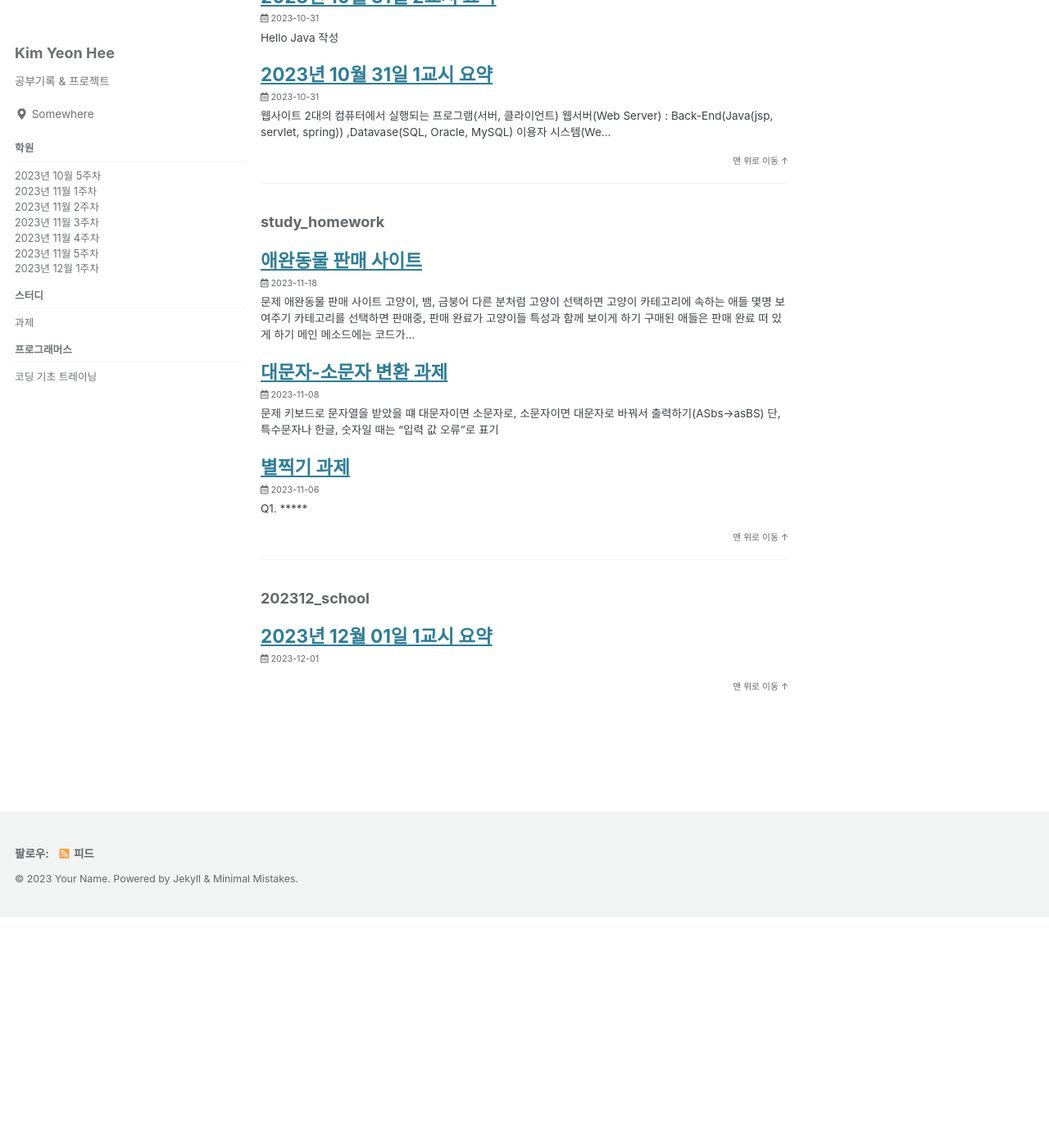
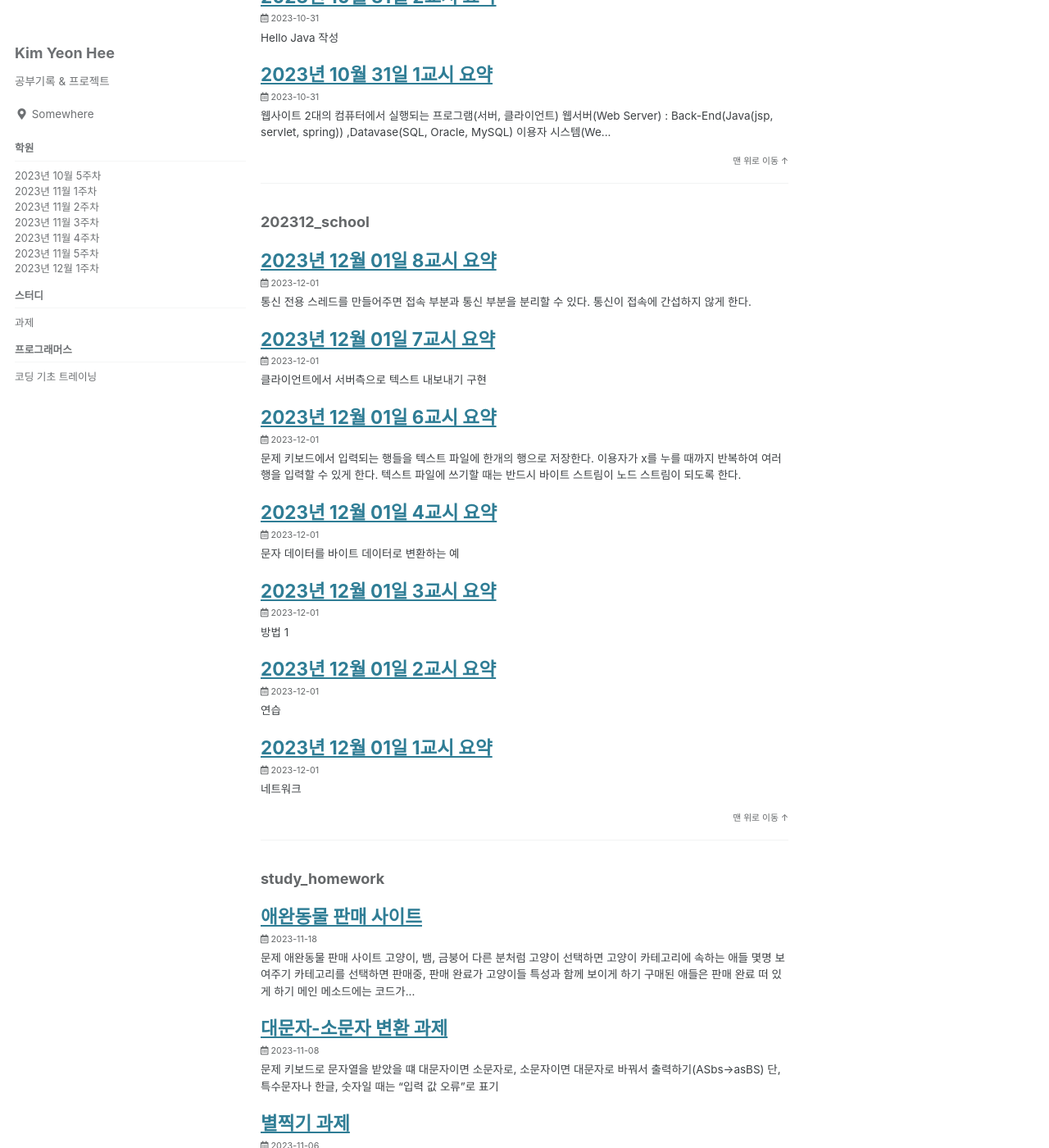
Before and after one commit to YonY-K/YonY-K.github.io, a Jekyll site: the page built from _pages/tag-archive.md, in a window 1280 px wide and 1400 px high, scrolled down 16217 px. Shown: the whole window at 82% size. Built offline with Jekyll 4.4.1, drawn with Linux system fonts in a browser that asks for light colours; cached includes are drawn as plain includes; before the commit the page ends 17335 px from its top, so only the background shows below that; some of the changed text lies outside the part shown.

Commit message:
posts update

````diff
--- a/school/school_202312week1/_posts/2023-12-01/2023-12-01-20231201_1period.md
+++ b/school/school_202312week1/_posts/2023-12-01/2023-12-01-20231201_1period.md
@@ -2,3 +2,85 @@
 title: "2023년 12월 01일 1교시 요약"
 tag: 202312_school
 ---
+
+### 네트워크
+
+- 웹 서버(컴퓨터)
+  - 네이버, 각종 사이트 등등
+- 웹 브라우저(컴퓨터)
+  - 크롬, 사파리, 파이어폭스 등등
+
+<br>
+
+- 웹 브라우저에서 웹 서버로 **요청(Request)** 하고 웹 서버가 웹 브라우저로 **응답(Response)** 한다.
+
+- 요청하는 컴퓨터를 **클라이언트(Client)** 응답하는 컴퓨터를 **서버(Server)** 라고 한다.
+
+- 서버와 브라우저 사이에는 통신 방법에 대한 약속, 통신규약이 정해져있다. 이를 **프로토콜(Protocol)** 이라고 한다.
+- 웹 서버와 웹 브라우저 사이에는 **HTTP** 라는 이름의 **통신규약**이 있다.
+- HTTP는 인터넷 상의 기본 프로토콜인 **TCP/IP** 라는 상위 프로토콜을 응용하여 만들어진 통신규약이다.
+- 자바에서는 컴퓨터 사이의 데이터를 주고 받을 때도 **스트림(Stream)** 이 사용된다.
+
+- 각 컴퓨터마다 고유한 주소를 가지고 있는데 그를 **IP주소** 라고 한다.
+- IP주소로 컴퓨터를 찾아갈 수는 있지만 IP주소만으로는 그 컴퓨터가 가진 수 많은 프로그램 중에 원하는 프로그램을 콕 집어 찾아가기는 어렵다.
+- 그래서 각 프로그램마다 **포트(Port)번호** 가 있다.
+- IP주소로 컴퓨터를 찾고 또 그 안에서 포트번호를 이용해 프로그램을 찾는 방식이다.
+- 사실 통신은 각 컴퓨터 끼리가 아니라 각 컴퓨터 가지고 있는 프로세스들이 통신하는 것이다.
+
+- TCP/IP 를 이용한 소통을 코드로 구현해야 통신이 가능한데 자바의 기본 라이브러리에 이를 위한 코드가 이미 클래스로 만들어져 있다.
+- 이때 사용되는 클래스를 **Soket 클래스** 라고 한다.
+
+- 통신에서 데이터는 기본적으로 **Binary** 형태로 오고간다.
+- Binary는 byte 스트림인 **input,output 스트림**으로 다뤄진다.
+
+
+<br>
+
+- Byte Stream
+    -
+- 하나의 바이트로 만들어진 데이터와 두개의 바이트로 만들어진 데이터(문자) 구분이 되어 다뤄져야한다.
+- 통신에서는 하나의 바이트로 만들어진 데이터가 주로 다뤄진다.
+
+- 문자스트림(Character Stream) : Reader, Writer, FileReader, FileWriter, BufferedReader, PrintWriter 등등
+- Byte Stream : InputStrema, OutputStream
+- 채팅 메시지(문자) -> 바이트 스트림 -> 문자로 수신
+- 문자를 보내지만 네트워크에서는 바이트로 변환되어 다른 컴퓨터가 받을 때는 다시 문자가 되어야한다.
+- 문자와 바이트가 혼재되어있는데 이를 위한 전용 스트림이 아래와 같다.
+- OutputStreamWriter, InputStreamReader
+- **OutputStreamWriter** : 문자 데이터를 네트워크로 전송하기 위해 바이트 데이터로 변환
+- **InputStreamReader** : 네트워크를 통해서 전달된 바이트 데이터를 문자로 변환
+
+<br>
+
+
+### 연습
+이미지 파일 복사 <br>
+이미지 파일을 로드 : FileInputStream <br>
+
+#### 메인
+
+```java
+public static void main(String[] args) {
+
+    try {
+        FileInputStream fin = new FileInputStream("D:/test/cat.jpg");
+        int data = fin.read();
+        System.out.println(data);
+        fin.close();
+        System.out.println("이미지 파일 읽기 완료");
+    } catch (Exception e) {
+        e.printStackTrace();
+    }
+}
+```
+
+#### 결과값
+
+```java
+255
+이미지 파일 읽기 완료
+```
+
+<br>
+
+- 한 바이트로 표현할 수 있는 수까지만 나온다.
--- /dev/null
+++ b/school/school_202312week1/_posts/2023-12-01/2023-12-01-20231201_2period.md
@@ -0,0 +1,97 @@
+---
+title: "2023년 12월 01일 2교시 요약"
+tag: 202312_school
+---
+
+### 연습
+
+FileInputStream 대신 FileReader 사용
+
+#### 메인
+
+```java
+public static void main(String[] args) {
+
+		try {
+			FileReader fin = new FileReader("D:/test/cat.jpg");
+			int data = fin.read(); //한개의 글자를 읽어오라
+			System.out.println(data);
+			fin.close();
+			System.out.println("이미지 파일 읽기 완료");
+		} catch (Exception e) {
+			e.printStackTrace();
+		}
+	}
+```
+
+#### 결과값
+
+```java
+65533
+이미지 파일 읽기 완료
+```
+
+FileReader는 2바이트를 한번에 읽어서 문자로 표현하기 때문에 숫자가 크다.
+
+### 문제
+이미지 데이터 전체를 검사하여 최고의 수와 최저의 수를 찾아서 화면에 표시해보세요.
+
+#### 메인
+
+```java
+public static void main(String[] args) {
+
+    try {
+        FileInputStream fin = new FileInputStream("D:/test/cat.jpg");
+        int min = Integer.MAX_VALUE;
+        int max = Integer.MIN_VALUE;
+        int data = 0;
+        while((data = fin.read())!=-1) {
+            if(data<min) min = data;
+            if(data>max) max = data;
+        }
+        System.out.printf("최소값: %d, 최대값: %d \n", min, max);
+        fin.close();
+        System.out.println("이미지 파일 읽기 완료");
+    } catch (Exception e) {
+        e.printStackTrace();
+    }
+}
+```
+
+#### 결과값
+
+```java
+최소값: 0, 최대값: 255
+이미지 파일 읽기 완료
+```
+
+- read() 메소드는 한개의 바이트(8비트)를 정수로 변환하여 리턴한다.
+- 이렇게 해줘야하는 이유는 마지막으로 받아오는 <추가하기>
+
+#### 연습
+
+텍스트를 바이트 스트림으로 다루는 경우
+
+```java
+try {
+    FileInputStream fin = new FileInputStream("D:/test/inventory.txt");
+    int data = 0;
+    while ((data = fin.read()) != -1) {
+        System.out.println(data);
+    }
+} catch (Exception e) {
+    e.printStackTrace();
+}
+```
+
+```java
+49
+124
+106
+97
+118
+97
+```
+
+- 문자 데이터를 얻어오는데 바이트 스트림이기 때문에 문자로 만들어주지 못한다.
--- /dev/null
+++ b/school/school_202312week1/_posts/2023-12-01/2023-12-01-20231201_3period.md
@@ -0,0 +1,124 @@
+---
+title: "2023년 12월 01일 3교시 요약"
+tag: 202312_school
+---
+
+### 방법 1
+
+바이트 스트림으로 텍스트 데이터를 읽어와서 축적한 다음에 모든 바이트 데이터들을 문자로 변환하는 예 <br>
+바이트 배열로 데이터를 입력 받아서 마찬가지로 바이트 배열로 데이터를 출력한다. <br>
+바이트 배열을 축적하는 기능을 가진 ByteArrayOutputStream 스트림을 이용해 바이트 배열을 바이트 저장소에 저장해놓는다. <br>
+그리고 저장된 바이트들을 바이트 배열로 바꾼 후 또 문자열로 바꾼 후 출력하면 된다.
+
+#### 메인
+
+```java
+try {
+    FileInputStream fin = new FileInputStream("D:/test/inventory.txt");
+    ByteArrayOutputStream bout = new ByteArrayOutputStream();
+
+    byte[] buf = new byte[1024];
+    while (true) {
+        //바이트 배열에 데이터 저장
+        int cnt = fin.read(buf,0,buf.length);
+        if(cnt==-1)break;
+        //바이트 배열을 스트림으로 바이트 저장소에 저장
+        bout.write(buf, 0, cnt);
+    }
+    //바이트 저장소에서 바이트 배열을 받아온다
+    byte[] data = bout.toByteArray();
+    //바이트 배열을 문자열로 만들어준다
+    String str = new String(data);
+    System.out.println(str);
+} catch (Exception e) {
+    e.printStackTrace();
+}
+```
+
+#### 결과값
+
+```java
+1|java fundamentals|30000|smith|sample|15
+2|jsp complete|27000|savitch|pearson|23
+3|javascript help|3200|scott|이한미디어|30
+4|python ML|28000|wiley|hanbit|20
+5|AI Apps|43000|herbert|donga|13
+```
+
+<br>
+
+### 방법 2
+
+바이트 데이터를 문자 데이터로 변환해주는 스트림을 사용하는 예
+
+```java
+try {
+    FileInputStream fin = new FileInputStream("D:/test/inventory.txt");
+    InputStreamReader irs = new InputStreamReader(fin);
+    for(int i=0;i<10;i++) {
+        int data = irs.read();
+        System.out.print(String.valueOf((char)data));
+    }
+}catch (Exception e) {
+    e.printStackTrace();
+}
+```
+
+```java
+1|java fun
+```
+
+```java
+try {
+    FileInputStream fin = new FileInputStream("D:/test/inventory.txt");
+    InputStreamReader irs = new InputStreamReader(fin);
+    for(int i=0;i<10;i++) {
+        int data = irs.read();
+        char ch = (char)data;
+        System.out.print(ch);
+    }
+}catch (Exception e) {
+    e.printStackTrace();
+}
+```
+
+```java
+1|java fun
+```
+
+- 여전히 read()가 int 값을 리턴하므로 문자를 출력하기 위해서는 int를 문자로 바꿔주는 작업이 필요하다.
+
+<br>
+
+### 방법 3
+
+바이트 데이터를 읽어서 한 행씩 텍스트를 읽어오는 예<br>
+한 문자씩 읽어서 한 행을 만들어주는 필터스트림 적용
+
+```java
+try {
+    //한 바이트 단위로 읽어옴
+    FileInputStream fin = new FileInputStream("D:/test/inventory.txt");
+    //한 문자단위로 읽어옴
+    InputStreamReader irs = new InputStreamReader(fin);
+    //한 문자씩 읽어옴
+    BufferedReader br = new BufferedReader(irs);
+    String line = null;
+    while((line = br.readLine())!=null) {
+        System.out.println(line);
+    }
+}catch (Exception e) {
+    e.printStackTrace();
+}
+```
+
+```java
+1|java fundamentals|30000|smith|sample|15
+2|jsp complete|27000|savitch|pearson|23
+3|javascript help|3200|scott|이한미디어|30
+4|python ML|28000|wiley|hanbit|20
+5|AI Apps|43000|herbert|donga|13
+```
+- FileInputStream : 텍스트를 바이트 데이터로 변환
+- InputStreamReader : 바이트 데이터를 문자 데이터로 변환
+- BufferedReader : 한 문자씩 읽어서 한 행을 만들어줌
--- /dev/null
+++ b/school/school_202312week1/_posts/2023-12-01/2023-12-01-20231201_4period.md
@@ -0,0 +1,55 @@
+---
+title: "2023년 12월 01일 4교시 요약"
+tag: 202312_school
+---
+
+문자 데이터를 바이트 데이터로 변환하는 예
+
+```java
+try {
+    FileReader fin = new FileReader("D:/test/inventory.txt");
+    BufferedReader br = new BufferedReader(fin);
+    String line = br.readLine();
+    //텍스트를 바이트 스트림을 통해서 파일에 저장해본다.
+    //파일에 바이트 출력 : FileOutputStream
+    OutputStreamWriter osw = new OutputStreamWriter(
+            new FileOutputStream("D:/test/sample_byte.txt"));
+    PrintWriter pw = new PrintWriter(osw);
+    pw.println(line);
+
+    br.close();
+    pw.close();
+    System.out.println("바이트 스트림으로 텍스트 파일 쓰기");
+} catch (Exception e) {
+    e.printStackTrace();
+}
+```
+
+PrintWriter -> OutputStreamWriter -> FileOutputStream
+- 결국 마지막은 바이트 스트림으로 출력함
+- 그러나 파일에는 제대로 텍스트가 저장되어있다.
+
+<br>
+
+키보드에서 발생하는 바이트 데이터를 문자 스트림으로 읽어서 처리하는 예
+
+- System.in 은 InputStream 타입의 스트림이다.
+- 키보드에서 읽어오는 노드 스트림이므로 여기에 보조 스트림을 연결하여 키보드에서 발생하는 바이트 데이터를 한 행씩 읽어올 수 있다.
+
+```java
+InputStream is = System.in;
+InputStreamReader isr = new InputStreamReader(is);
+BufferedReader br = new BufferedReader(isr);
+
+try {
+    String kbd = br.readLine();
+    System.out.println(kbd);
+} catch (Exception e) {
+    e.printStackTrace();
+}
+```
+
+```java
+//한줄 요약 가능
+BufferedReader br = new BufferedReader(new InputStreamReader(System.in));
+```
--- /dev/null
+++ b/school/school_202312week1/_posts/2023-12-01/2023-12-01-20231201_6period.md
@@ -0,0 +1,74 @@
+---
+title: "2023년 12월 01일 6교시 요약"
+tag: 202312_school
+---
+
+### 문제
+키보드에서 입력되는 행들을 텍스트 파일에 한개의 행으로 저장한다.
+이용자가 x를 누를 때까지 반복하여 여러 행을 입력할 수 있게 한다.
+텍스트 파일에 쓰기할 때는 반드시 바이트 스트림이 노드 스트림이 되도록 한다.
+
+```java
+try {
+    //입력 스트림 생성
+    BufferedReader br = new BufferedReader(new InputStreamReader(System.in));
+    //출력 스트림 생성
+    PrintWriter pw = new PrintWriter(new OutputStreamWriter(
+            new FileOutputStream("D:/test/sample_byte.txt")));
+
+    while(true) {
+        String str=null;
+        if((str=br.readLine()).equals("x")) break;
+        else pw.println(str);
+    }
+    //while문 끝나고 두 스트림 연결끊기
+    br.close();
+    pw.close();
+
+} catch (Exception e) {
+    e.printStackTrace();
+}
+```
+
+<br>
+
+- 네트워크 API 클래스
+  - Socket : 통신용
+  - ServerSocket : 대기용
+    - 서버 만들 때만 필요한 클래스
+    - 24시간 대기하며 이용자가 접속하면 Socket을 만들어 지원함
+
+- 클라이언트가 Socket 으로 서버로 요청을 보내면(IP주소, 포트번호 필수) 서버의 ServerSocket은 대기하고 있다가 Socket 객체를 만들어 통신(입출력 스트림 사용)한다.
+
+#### 서버 프로그램
+
+```java
+try {
+
+    ServerSocket ss = new ServerSocket(1234); // 1024 이후가 권장
+    System.out.println("서버 대기 중...");
+    //클라이언트가 접속하면 Socket 객체가 만들어짐
+    Socket socket = ss.accept(); // 클라이언트의 접속을 무한 대기함
+    System.out.println("클라이언트 접속됨");
+
+} catch (Exception e) {
+    e.printStackTrace();
+}
+System.out.println("프로그램 종료");
+```
+- 클라이언트가 접속할 때까지 대기함
+
+#### 클라이언트 프로그램
+
+```java
+public static void main(String[] args) {
+
+    try {
+        Socket s = new Socket("127.0.0.1",1234);
+        System.out.println("서버에 접속 성공");
+    }catch (Exception e) {
+        e.printStackTrace();
+    }
+    System.out.println("프로그램 종료");
+}
+```
--- /dev/null
+++ b/school/school_202312week1/_posts/2023-12-01/2023-12-01-20231201_7period.md
@@ -0,0 +1,99 @@
+---
+title: "2023년 12월 01일 7교시 요약"
+tag: 202312_school
+---
+
+- 클라이언트에서 서버측으로 텍스트 내보내기 구현
+
+#### 클라이언트
+
+```java
+try {
+    Socket s = new Socket("127.0.0.1",1234);
+    System.out.println("서버에 접속 성공");
+
+    //서버로 메시지 전송
+    PrintWriter pw = new PrintWriter(new OutputStreamWriter(s.getOutputStream()));
+    pw.println("서버로 보내는 메시지");
+
+    System.out.println("클라이언트 -> 서버 전송");
+
+	Thread.sleep(1000);
+
+}catch (Exception e) {
+    e.printStackTrace();
+}
+System.out.println("프로그램 종료");
+}
+```
+
+- 통신을 하기 위해서는 노드 스트림은 반드시 OutputStream 이어야한다.
+- 노드 스트림이 OutputStream이므로 변환스트림이 요구된다.
+- PrintWriter > OutputStreamWriter > OutputStream
+- Writer 클래스들은 입력받은 텍스트를 버퍼에 저장한 후 다 차면 한꺼번에 내보낸다.
+- 다 차기 전에 반드시 보내야 한다면 flush() 메소드를 사용한다.
+
+#### 서버
+
+```java
+try {
+
+        ServerSocket ss = new ServerSocket(1234);
+        while (true) {
+            System.out.println("서버 대기 중...");
+            Socket s = ss.accept();
+
+            BufferedReader br = new BufferedReader(new InputStreamReader(s.getInputStream()));
+            String msg = br.readLine();
+            System.out.println("서버가 받은 데이터: "+msg);
+
+            System.out.println("클라이언트 접속됨");
+        }
+    } catch (Exception e) {
+        e.printStackTrace();
+    }
+    System.out.println("프로그램 종료");
+
+}
+```
+- BufferedReader > InputStreamReader > InputStream
+- 네트워크 통신에서 readLine() 메소드는 클라이언트가 메시지를 보낼 때까지 블로킹 상태이다.
+
+<br>
+
+키보드에서 입력받아서 서버에 전송
+
+#### 클라이언트
+
+```java
+try {
+    Socket s = new Socket("127.0.0.1",1234);
+    System.out.println("서버에 접속 성공");
+
+    PrintWriter pw = new PrintWriter(new OutputStreamWriter(s.getOutputStream()));
+
+    Scanner sc = new Scanner(System.in);
+    System.out.println("서버로 보내는 메시지: ");
+    String msg = sc.nextLine();
+
+    pw.println(msg);
+    pw.flush();
+
+    System.out.println("클라이언트 -> 서버 전송");
+
+    Thread.sleep(1000);
+
+}catch (Exception e) {
+    e.printStackTrace();
+}
+System.out.println("프로그램 종료");
+```
+
+- 스캐너 객체를 이용해 메시지를 받고 pw로 서버에 전송
+
+<br>
+
+- 현재의 코드로는 다른 이용자가 서버를 함께 이용할 수 없다.
+- 코드 흐름이 ss.accept()에 멈춰있어야지만 다른 이용자가 접속 했을 때 Socket 객체를 생성 가능한데 한번 이용자를 받고 그 이용자의 용건이 끝나지 않는 이상 다시 ss.accept()로 돌아가지 않는다.
+- 다른 이용자도 서버에 접속하기 위해서는 접속과 통신이 분리되어 있어야한다.
+- 쓰레드를 사용함으로서 이 문제를 해결할 수 있다.
--- /dev/null
+++ b/school/school_202312week1/_posts/2023-12-01/2023-12-01-20321201_8period.md
@@ -0,0 +1,78 @@
+---
+title: "2023년 12월 01일 8교시 요약"
+tag: 202312_school
+---
+
+- 통신 전용 스레드를 만들어주면 접속 부분과 통신 부분을 분리할 수 있다.
+- 통신이 접속에 간섭하지 않게 한다.
+
+#### CommThread 통신전용 스레드
+
+```java
+class CommThread extends Thread {
+
+	private Socket socket;
+	private PrintWriter pw;
+	private BufferedReader br;
+
+	CommThread() {
+	}
+
+	CommThread(Socket socket) {
+		this.socket = socket;
+		try {
+			br = new BufferedReader(new InputStreamReader(socket.getInputStream()));
+			pw = new PrintWriter(new OutputStreamWriter(socket.getOutputStream()));
+		} catch (Exception e) {
+			e.printStackTrace();
+		}
+	}
+
+	@Override
+	public void run() {
+		try {
+			while (true) {
+				String msg = br.readLine();
+				String[] nums = msg.split(" ");
+				int a = Integer.parseInt(nums[0]);
+				int b = Integer.parseInt(nums[1]);
+
+				String res = String.format("%d + %d = %d", a,b,a+b);
+
+				pw.println(res);
+				pw.flush();
+			}
+		} catch (Exception e) {
+			e.printStackTrace();
+		}
+	}
+}
+```
+
+#### 메인
+
+```java
+try {
+
+    ServerSocket ss = new ServerSocket(1234);
+    while (true) {
+        System.out.println("서버 대기 중...");
+        Socket s = ss.accept();
+        System.out.println("클라이언트 접속됨");
+
+        new CommThread(s).start();
+        System.out.println("통신용 스레드 시작");
+    }
+} catch (Exception e) {
+    e.printStackTrace();
+}
+System.out.println("프로그램 종료");
+```
+
+<br>
+
+클라이언트 쪽도 서버에서 보내는 데이터를 계속 받을 수 있게끔 만들 수 있다.
+수신부와 발신부를 나눠 수신부를 스레드 처리하면 서버에서 보내는 데이터를 멈추지않고 받을 수 있다.
+<숙제>
+
+서버에서 어떤 데이터를 보내면 서버는 모든 이용자에게 데이터를 발신해줘야한다.
````
